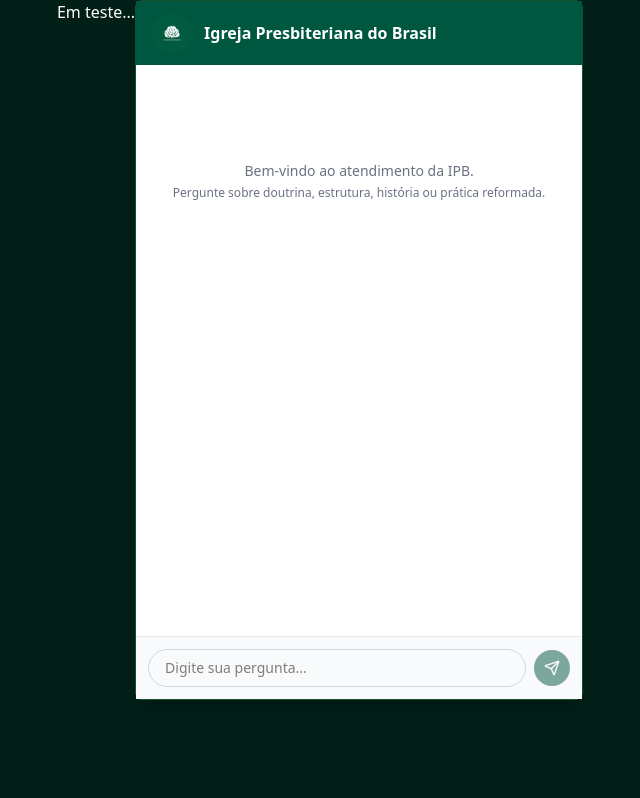
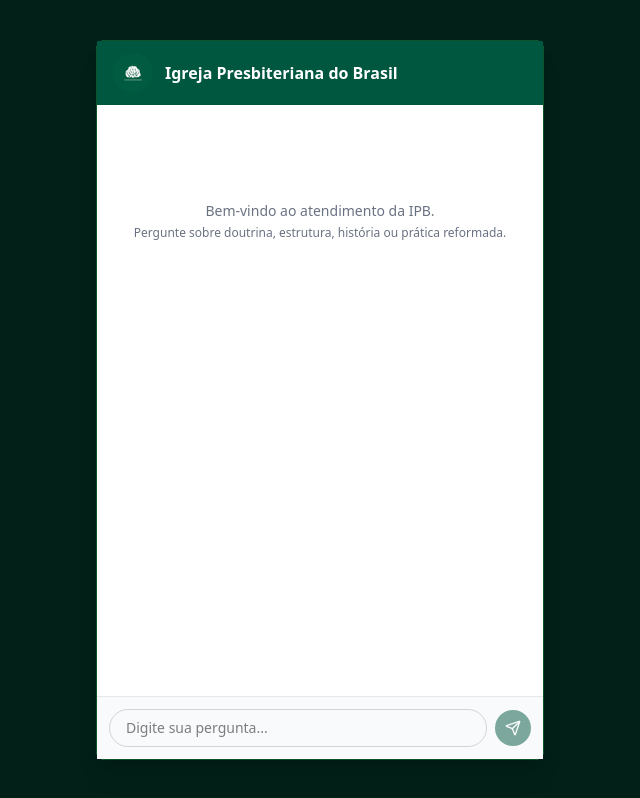
Before and after one commit to kalebefukuda/ai-ipb-chat, a Next.js app: page / in a window 1280 px wide. Shown: the whole page, without its empty margins (320-960 px from the left). Built offline with nearby package versions, Linux system fonts and the light colour scheme.

Commit message:
scroll error mobile

```diff
--- a/src/app/page.tsx
+++ b/src/app/page.tsx
@@ -37,9 +37,8 @@
   }
 
   return (
-    <div className="h-screen w-full flex justify-center bg-[#022018]">
-      <h1 className="text-white hidden md:block">Em teste...</h1>
-      <div className="flex flex-col w-full max-w-md h-full md:h-[700px] bg-white border border-green-900 md:rounded-lg shadow-xl">
+    <div className="fixed inset-0 h-screen w-full flex flex-col items-center justify-center bg-[#022018] gap-3 lg:p-10">
+      <div className="flex flex-col w-full max-w-md h-full bg-white border border-green-900 md:rounded-lg shadow-xl">
         <div className="bg-[#00573f] text-white py-3 px-4 flex items-center gap-3">
           <Image src="/logo-ipb.png" alt="Logo" width={40} height={40} className="rounded-full" />
           <h1 className="font-semibold text-base">Igreja Presbiteriana do Brasil</h1>
```
